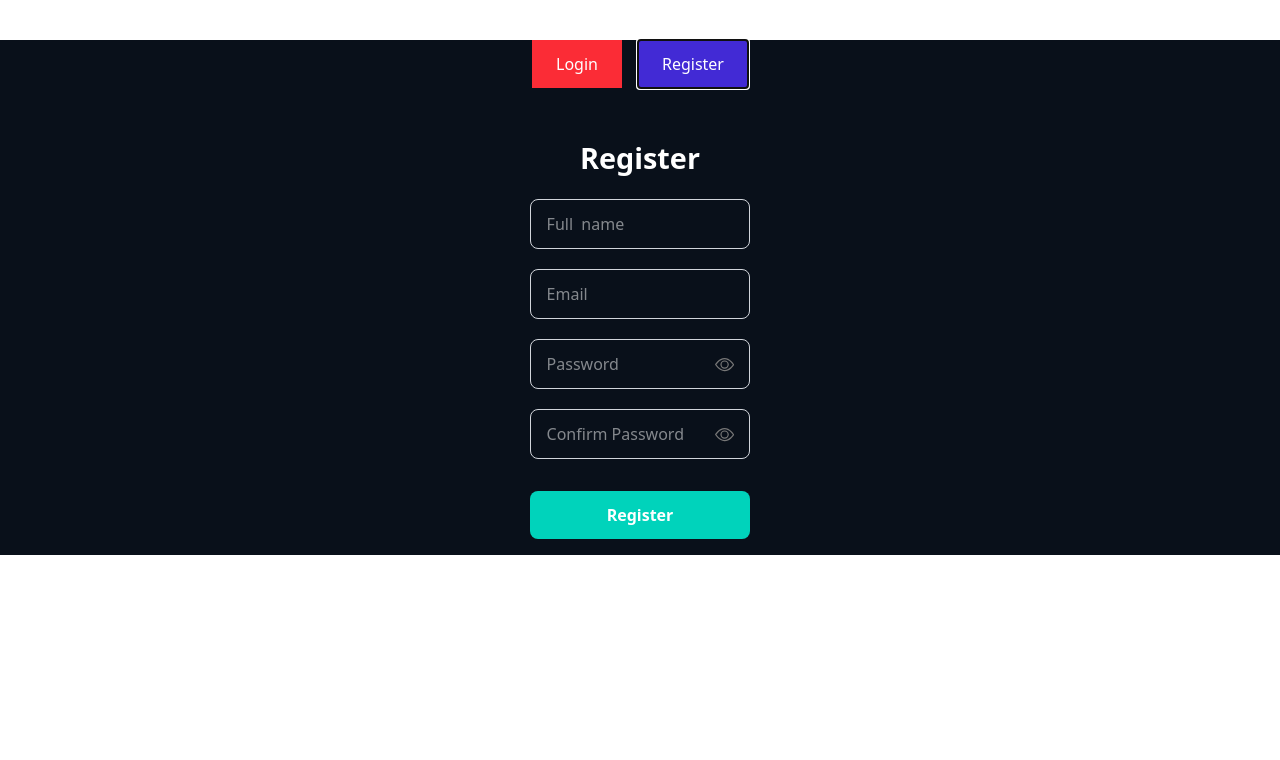
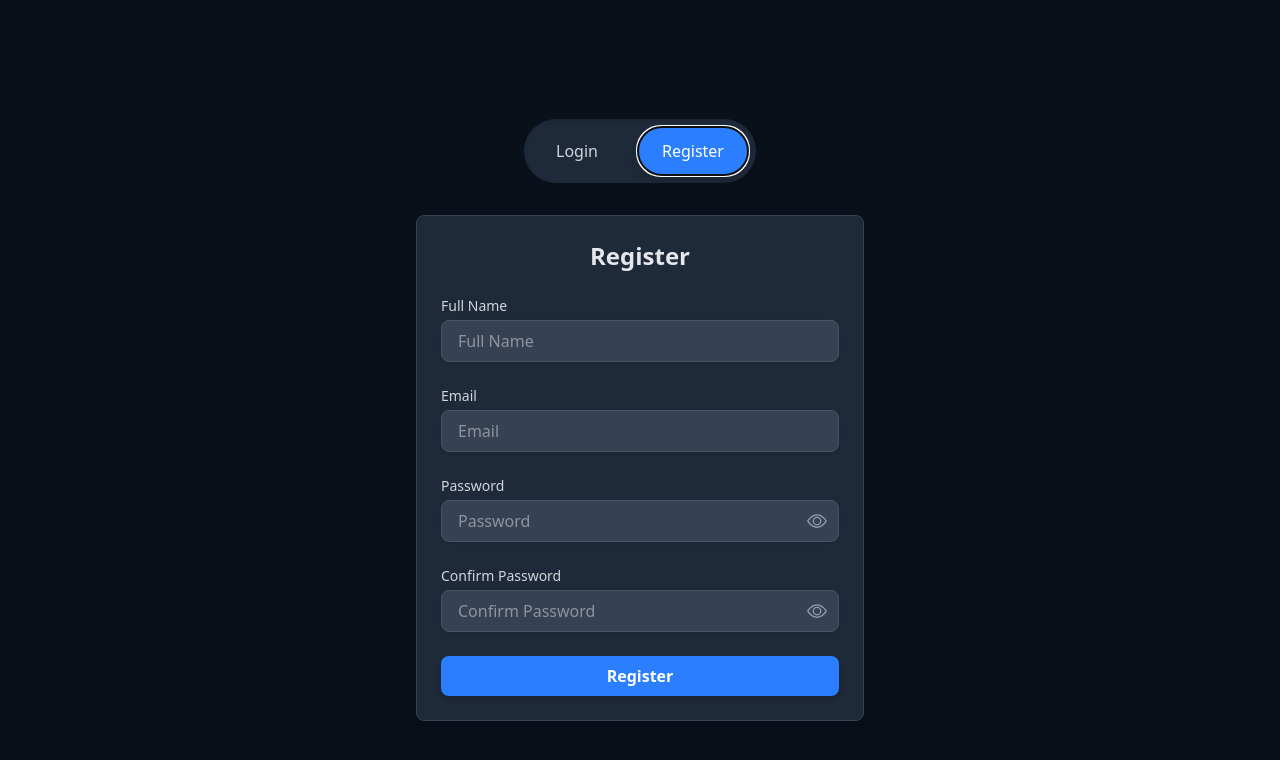
Before and after one commit to tariqul420/task-management, a React (Vite) app: page /login in a window 1280 px wide. Both pictures are taken after a click on the tab "Register". Shown: the top 760 px of the page. Built offline with nearby package versions, Linux system fonts and the light colour scheme; no server answers.

Commit message:
add error element and use dark mode

```diff
--- a/src/Pages/Auth/Login.jsx
+++ b/src/Pages/Auth/Login.jsx
@@ -7,113 +7,108 @@ import { useNavigate } from "react-router";
 import useAuth from "../../Hook/useAuth";
 
 const Login = () => {
-    const navigate = useNavigate()
+    const navigate = useNavigate();
     const [isEyeOpen, setIsEyeOpen] = useState(false);
-    const { register, handleSubmit, reset, formState: { errors } } = useForm()
-    const { setEmail, loginUser, loading, setLoading } = useAuth()
+    const { register, handleSubmit, reset, formState: { errors } } = useForm();
+    const { setEmail, loginUser, loading, setLoading } = useAuth();
 
     const onSubmit = async (data) => {
-        const { email, password } = data
+        const { email, password } = data;
 
-        setLoading(true)
+        setLoading(true);
 
-        // Login with email and password
         try {
-            await loginUser(email, password)
-            setEmail('')
-            toast.success('Login Successfully ❤️')
-            navigate('/dashboard/todo')
-            reset()
+            await loginUser(email, password);
+            setEmail('');
+            toast.success('Login Successfully ❤️');
+            navigate('/dashboard/todo');
+            reset();
         } catch (error) {
             if (error.code === "auth/invalid-credential") {
-                toast.error('Invalid Email or Password')
-                reset()
-
+                toast.error('Invalid Email or Password');
+                reset();
             } else {
-                toast.error(error.code)
-                reset()
+                toast.error(error.code);
+                reset();
             }
         } finally {
-            setLoading(false)
+            setLoading(false);
         }
-    }
+    };
 
     return (
-        <>
-            <section className="w-10/12 mx-auto h-auto flex flex-col-reverse max-sm:mb-8 lg:flex-row my-0 lg:my-12">
-
-                {/* Login Form */}
-                <div className="shadow-md backdrop-blur-3xl rounded-lg sm:py-6 sm:px-8 p-4 flex flex-col gap-5 flex-1 dark:bg-dark-lite">
-                    <form onSubmit={handleSubmit(onSubmit)} className="w-full flex flex-col gap-5">
-                        <h3 className="text-[1.8rem] font-[700] text-center">
+        <div className="max-w-md mx-auto p-6 bg-white dark:bg-gray-800 rounded-lg shadow-lg border border-gray-200 dark:border-gray-700">
+            <form onSubmit={handleSubmit(onSubmit)} className="space-y-6">
+                <h3 className="text-2xl font-bold text-center text-gray-800 dark:text-gray-200">
                     Login
                 </h3>
 
-                        {/* Email */}
+                {/* Email Input */}
                 <div>
+                    <label className="block text-sm font-medium text-gray-700 dark:text-gray-300">Email</label>
                     <input
                         type="email"
-                                name="email"
                         placeholder="Email"
-                                className="inputField"
+                        className="mt-1 block w-full px-4 py-2 border border-gray-300 dark:border-gray-600 rounded-lg shadow-sm focus:outline-none focus:ring-2 focus:ring-blue-500 focus:border-blue-500 transition dark:bg-gray-700 dark:text-gray-200"
                         {...register("email", { required: 'Email is required', onChange: (e) => setEmail(e.target.value) })}
                     />
-                            {errors.email && <p className="flex text-red-500 gap-1 items-center"><MdError /> {errors.email.message} </p>}
-                        </div>
-
-                        {/* Password */}
-                        <div className="w-full relative">
-                            <input
-                                type={isEyeOpen ? "text" : "password"}
-                                name="password"
-                                placeholder="Password"
-                                className="inputField"
-                                {...register("password", {
-                                    required: 'Password is required'
-                                })}
-                            />
-
-                            {errors.password && <p className="flex text-red-500 gap-1 items-center"><MdError /> {errors.password.message} </p>}
-
-                            {isEyeOpen ? (
-                                <BsEyeSlash
-                                    className="absolute top-4 right-4 text-[1.2rem] text-[#777777] cursor-pointer"
-                                    onClick={() => setIsEyeOpen(false)}
-                                />
-                            ) : (
-                                <BsEye
-                                    className="absolute top-4 right-4 text-[1.2rem] text-[#777777] cursor-pointer"
-                                    onClick={() => setIsEyeOpen(true)}
-                                />
+                    {errors.email && (
+                        <p className="mt-1 text-sm text-red-500 flex items-center gap-1">
+                            <MdError /> {errors.email.message}
+                        </p>
                     )}
                 </div>
 
-                        <div className="flex items-center justify-between">
-                            <label className="flex items-center">
-                                <input type="checkbox" className="mr-2" />
-                                <span className="text-[1rem] text-color-primary2 font-[500]">Remember Me</span>
-                            </label>
-                            <p onClick={() => navigate('/login/forgot-password')} className="text-[1rem] text-color-primary2 font-[500] cursor-pointer">
-                                Forget password
+                {/* Password Input */}
+                <div>
+                    <label className="block text-sm font-medium text-gray-700 dark:text-gray-300">Password</label>
+                    <div className="relative">
+                        <input
+                            type={isEyeOpen ? "text" : "password"}
+                            placeholder="Password"
+                            className="mt-1 block w-full px-4 py-2 border border-gray-300 dark:border-gray-600 rounded-lg shadow-sm focus:outline-none focus:ring-2 focus:ring-blue-500 focus:border-blue-500 transition dark:bg-gray-700 dark:text-gray-200"
+                            {...register("password", { required: 'Password is required' })}
+                        />
+                        <button
+                            type="button"
+                            className="absolute inset-y-0 right-0 pr-3 flex items-center text-gray-500 dark:text-gray-400"
+                            onClick={() => setIsEyeOpen(!isEyeOpen)}
+                        >
+                            {isEyeOpen ? <BsEyeSlash size={20} /> : <BsEye size={20} />}
+                        </button>
+                    </div>
+                    {errors.password && (
+                        <p className="mt-1 text-sm text-red-500 flex items-center gap-1">
+                            <MdError /> {errors.password.message}
                         </p>
+                    )}
                 </div>
 
-
-                        <div className="w-full flex items-center justify-center">
+                {/* Remember Me and Forgot Password */}
+                <div className="flex items-center justify-between">
+                    <label className="flex items-center text-sm text-gray-700 dark:text-gray-300">
+                        <input type="checkbox" className="mr-2" />
+                        Remember Me
+                    </label>
                     <button
-                                disabled={loading}
-                                type="submit"
-                                className="inputButton disabled:cursor-not-allowed"
+                        type="button"
+                        onClick={() => toast.error('This feature is not available yet.')}
+                        className="text-sm text-blue-500 hover:underline"
                     >
-                                {
-                                    loading ? 'Login...' : 'Login'
-                                }
+                        Forgot Password?
                     </button>
                 </div>
+
+                {/* Submit Button */}
+                <button
+                    type="submit"
+                    disabled={loading}
+                    className="w-full px-4 py-2 bg-blue-500 text-white font-semibold rounded-lg shadow-md hover:bg-blue-600 transition-all disabled:opacity-50 disabled:cursor-not-allowed"
+                >
+                    {loading ? 'Logging in...' : 'Login'}
+                </button>
             </form>
         </div>
-            </section>
-        </>
     );
 };
 
--- a/src/Pages/Auth/Login_Register.jsx
+++ b/src/Pages/Auth/Login_Register.jsx
@@ -1,17 +1,35 @@
-import { Tab, TabGroup, TabList, TabPanel, TabPanels } from '@headlessui/react'
-import Register from './Register'
-import Login from './Login'
+import { Tab, TabGroup, TabList, TabPanel, TabPanels } from '@headlessui/react';
+import Register from './Register';
+import Login from './Login';
 
 function Login_Register() {
-
-
     return (
-    <TabGroup className={`mx-auto mt-10 flex items-center justify-center flex-col gap-8`}>
-      <TabList className={`flex gap-4`}>
-        <Tab className="data-[selected]:bg-primary bg-red-500 px-6 py-3 data-[selected]: data-[hover]:underline">Login</Tab>
-        <Tab className="data-[selected]:bg-primary bg-red-500 px-6 py-3 data-[selected]: data-[hover]:underline">Register</Tab>
+        <TabGroup className="mx-auto pt-10 min-h-screen flex items-center justify-center flex-col gap-8">
+            <TabList className="flex gap-4 p-2 bg-gray-100 dark:bg-gray-800 rounded-full shadow-inner">
+                <Tab
+                    className={({ selected }) =>
+                        `px-6 py-3 rounded-full transition-all duration-300 ${
+                            selected
+                                ? 'bg-blue-500 text-white shadow-lg'
+                                : 'bg-transparent text-gray-700 dark:text-gray-300 hover:bg-gray-200 dark:hover:bg-gray-700'
+                        }`
+                    }
+                >
+                    Login
+                </Tab>
+                <Tab
+                    className={({ selected }) =>
+                        `px-6 py-3 rounded-full transition-all duration-300 ${
+                            selected
+                                ? 'bg-blue-500 text-white shadow-lg'
+                                : 'bg-transparent text-gray-700 dark:text-gray-300 hover:bg-gray-200 dark:hover:bg-gray-700'
+                        }`
+                    }
+                >
+                    Register
+                </Tab>
             </TabList>
-      <TabPanels>
+            <TabPanels className="w-full max-w-md">
                 <TabPanel>
                     <Login />
                 </TabPanel>
@@ -20,7 +38,7 @@ function Login_Register() {
                 </TabPanel>
             </TabPanels>
         </TabGroup>
-  )
+    );
 }
 
-export default Login_Register
+export default Login_Register;
--- a/src/Pages/Auth/Register.jsx
+++ b/src/Pages/Auth/Register.jsx
@@ -1,4 +1,3 @@
-
 import { useState } from "react";
 import { useForm } from "react-hook-form";
 import toast from "react-hot-toast";
@@ -8,79 +7,84 @@ import { useNavigate } from "react-router";
 import useAuth from "../../Hook/useAuth";
 import saveUser from "../../api/saveUser";
 
-
 const Register = () => {
     const [isEyeOpen, setIsEyeOpen] = useState(false);
     const [isEyeOpenRe, setIsEyeOpenRe] = useState(false);
-    const { register, handleSubmit, reset, watch, formState: { errors } } = useForm()
-    const { createUser, updateUserProfile, loading, setLoading } = useAuth()
-    const navigate = useNavigate()
+    const { register, handleSubmit, reset, watch, formState: { errors } } = useForm();
+    const { createUser, updateUserProfile, loading, setLoading } = useAuth();
+    const navigate = useNavigate();
 
     const onSubmit = async (data) => {
         const { fullName, email, password } = data;
 
-        setLoading(true)
+        setLoading(true);
 
-        // Register with email and password
         try {
-            const result = await createUser(email, password)
-            await updateUserProfile(fullName)
-            await saveUser({ ...result?.user, displayName: fullName })
-            toast.success("Registration successfully ❤️")
-            navigate('/dashboard/todo')
-            reset()
+            const result = await createUser(email, password);
+            await updateUserProfile(fullName);
+            await saveUser({ ...result?.user, displayName: fullName });
+            toast.success("Registration successful ❤️");
+            navigate('/dashboard/todo');
+            reset();
         } catch (error) {
             if (error.code === 'auth/email-already-in-use') {
-                toast.error('User already exists!')
-                reset()
+                toast.error('User already exists!');
+                reset();
             } else {
-                toast.error(error.code)
+                toast.error(error.code);
             }
         } finally {
-            setLoading(false)
+            setLoading(false);
         }
-    }
+    };
 
     return (
-        <>
-            <section className="w-11/12 md:w-10/12 mx-auto h-auto flex flex-col-reverse max-sm:mb-8 lg:flex-row my-0 lg:my-4">
-                {/* Register Form */}
-                <form onSubmit={handleSubmit(onSubmit)} className="w-full flex flex-col gap-5">
-                        <h3 className="text-[1.8rem] font-[700] text-center">
+        <div className="max-w-md mx-auto p-6 bg-white dark:bg-gray-800 rounded-lg shadow-lg border border-gray-200 dark:border-gray-700">
+            <form onSubmit={handleSubmit(onSubmit)} className="space-y-6">
+                <h3 className="text-2xl font-bold text-center text-gray-800 dark:text-gray-200">
                     Register
                 </h3>
 
+                {/* Full Name Input */}
                 <div>
-                            {/* Full Name */}
+                    <label className="block text-sm font-medium text-gray-700 dark:text-gray-300">Full Name</label>
                     <input
                         type="text"
-                                name="fullName"
-                                placeholder="Full  name"
-                                className="inputField"
+                        placeholder="Full Name"
+                        className="mt-1 block w-full px-4 py-2 border border-gray-300 dark:border-gray-600 rounded-lg shadow-sm focus:outline-none focus:ring-2 focus:ring-blue-500 focus:border-blue-500 transition dark:bg-gray-700 dark:text-gray-200"
                         {...register("fullName", { required: 'Name is required', minLength: { value: 5, message: 'Name must be at least 5 characters long.' } })}
                     />
-                            {errors.fullName && <p className="flex text-red-500 gap-1 items-center"><MdError /> {errors.fullName.message} </p>}
+                    {errors.fullName && (
+                        <p className="mt-1 text-sm text-red-500 flex items-center gap-1">
+                            <MdError /> {errors.fullName.message}
+                        </p>
+                    )}
                 </div>
 
-                        {/* Email */}
+                {/* Email Input */}
                 <div>
+                    <label className="block text-sm font-medium text-gray-700 dark:text-gray-300">Email</label>
                     <input
                         type="email"
-                                name="email"
                         placeholder="Email"
-                                className="inputField"
+                        className="mt-1 block w-full px-4 py-2 border border-gray-300 dark:border-gray-600 rounded-lg shadow-sm focus:outline-none focus:ring-2 focus:ring-blue-500 focus:border-blue-500 transition dark:bg-gray-700 dark:text-gray-200"
                         {...register("email", { required: 'Email is required' })}
                     />
-                            {errors.email && <p className="flex text-red-500 gap-1 items-center"><MdError /> {errors.email.message} </p>}
+                    {errors.email && (
+                        <p className="mt-1 text-sm text-red-500 flex items-center gap-1">
+                            <MdError /> {errors.email.message}
+                        </p>
+                    )}
                 </div>
 
-                        {/* Password */}
-                        <div className="w-full relative">
+                {/* Password Input */}
+                <div>
+                    <label className="block text-sm font-medium text-gray-700 dark:text-gray-300">Password</label>
+                    <div className="relative">
                         <input
                             type={isEyeOpen ? "text" : "password"}
-                                name="password"
                             placeholder="Password"
-                                className="inputField"
+                            className="mt-1 block w-full px-4 py-2 border border-gray-300 dark:border-gray-600 rounded-lg shadow-sm focus:outline-none focus:ring-2 focus:ring-blue-500 focus:border-blue-500 transition dark:bg-gray-700 dark:text-gray-200"
                             {...register("password", {
                                 required: 'Password is required',
                                 pattern: {
@@ -89,65 +93,59 @@ const Register = () => {
                                 }
                             })}
                         />
-
-                            {errors.password && <p className="flex text-red-500 gap-1 items-center"><MdError /> {errors.password.message} </p>}
-
-                            {isEyeOpen ? (
-                                <BsEyeSlash
-                                    className="absolute top-4 right-4 text-[1.2rem] text-[#777777] cursor-pointer"
-                                    onClick={() => setIsEyeOpen(false)}
-                                />
-                            ) : (
-                                <BsEye
-                                    className="absolute top-4 right-4 text-[1.2rem] text-[#777777] cursor-pointer"
-                                    onClick={() => setIsEyeOpen(true)}
-                                />
+                        <button
+                            type="button"
+                            className="absolute inset-y-0 right-0 pr-3 flex items-center text-gray-500 dark:text-gray-400"
+                            onClick={() => setIsEyeOpen(!isEyeOpen)}
+                        >
+                            {isEyeOpen ? <BsEyeSlash size={20} /> : <BsEye size={20} />}
+                        </button>
+                    </div>
+                    {errors.password && (
+                        <p className="mt-1 text-sm text-red-500 flex items-center gap-1">
+                            <MdError /> {errors.password.message}
+                        </p>
                     )}
                 </div>
 
-                        {/* Confirm Password */}
-                        <div className="w-full relative">
+                {/* Confirm Password Input */}
+                <div>
+                    <label className="block text-sm font-medium text-gray-700 dark:text-gray-300">Confirm Password</label>
+                    <div className="relative">
                         <input
                             type={isEyeOpenRe ? "text" : "password"}
-                                name="password"
                             placeholder="Confirm Password"
-                                className="inputField"
+                            className="mt-1 block w-full px-4 py-2 border border-gray-300 dark:border-gray-600 rounded-lg shadow-sm focus:outline-none focus:ring-2 focus:ring-blue-500 focus:border-blue-500 transition dark:bg-gray-700 dark:text-gray-200"
                             {...register("confirmPassword", {
                                 required: 'Confirm Password is required',
                                 validate: value => value === watch('password') || 'Passwords do not match'
                             })}
                         />
-
-                            {errors.confirmPassword && <p className="flex text-red-500 gap-1 items-center"><MdError /> {errors.confirmPassword.message} </p>}
-
-                            {isEyeOpenRe ? (
-                                <BsEyeSlash
-                                    className="absolute top-4 right-4 text-[1.2rem] text-[#777777] cursor-pointer"
-                                    onClick={() => setIsEyeOpenRe(false)}
-                                />
-                            ) : (
-                                <BsEye
-                                    className="absolute top-4 right-4 text-[1.2rem] text-[#777777] cursor-pointer"
-                                    onClick={() => setIsEyeOpenRe(true)}
-                                />
+                        <button
+                            type="button"
+                            className="absolute inset-y-0 right-0 pr-3 flex items-center text-gray-500 dark:text-gray-400"
+                            onClick={() => setIsEyeOpenRe(!isEyeOpenRe)}
+                        >
+                            {isEyeOpenRe ? <BsEyeSlash size={20} /> : <BsEye size={20} />}
+                        </button>
+                    </div>
+                    {errors.confirmPassword && (
+                        <p className="mt-1 text-sm text-red-500 flex items-center gap-1">
+                            <MdError /> {errors.confirmPassword.message}
+                        </p>
                     )}
                 </div>
 
-                        {/* Register button */}
-                        <div className="w-full flex items-center justify-center">
+                {/* Submit Button */}
                 <button
+                    type="submit"
                     disabled={loading}
-                                type="submit"
-                                className="inputButton disabled:cursor-not-allowed"
+                    className="w-full px-4 py-2 bg-blue-500 text-white font-semibold rounded-lg shadow-md hover:bg-blue-600 transition-all disabled:opacity-50 disabled:cursor-not-allowed"
                 >
-                                {
-                                    loading ? 'Registering...' : 'Register'
-                                }
+                    {loading ? 'Registering...' : 'Register'}
                 </button>
+            </form>
         </div>
-                    </form>
-            </section>
-        </>
     );
 };
 
--- a/src/main.jsx
+++ b/src/main.jsx
@@ -16,6 +16,7 @@ import {
 } from '@tanstack/react-query'
 import InProgress from './Pages/Dashboard/InProgress/InProgress.jsx';
 import ThemeProvider from './Provider/ThemeProvider.jsx';
+import Error from './Pages/Error/Error.jsx';
 
 const queryClient = new QueryClient()
 
@@ -27,6 +28,7 @@ createRoot(document.getElementById('root')).render(
           <BrowserRouter>
             <Routes>
               <Route path="/" element={<Root />}>
+                <Route path='*' element={<Error />} />
                 <Route index element={<Home />} />
                 <Route path='login' element={<Login_Register />} />
                 <Route path="dashboard/*" element={<Dashboard />} >
```
Also changed, not shown: src/Pages/Error/Error.jsx (added, +38 -0 lines). Lines whose indentation alone changed are shown as unchanged.
